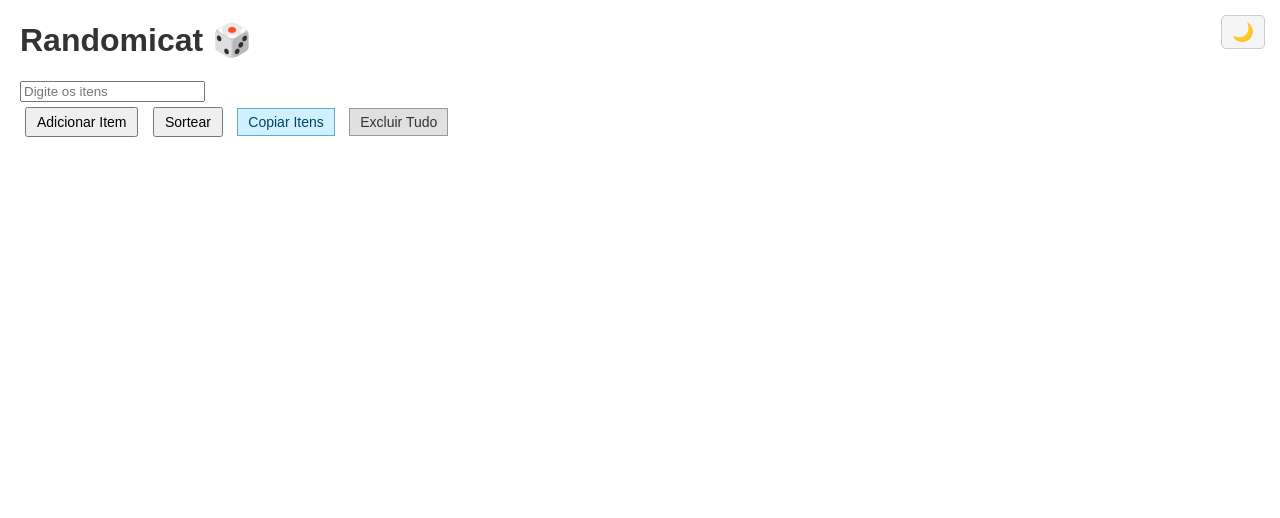
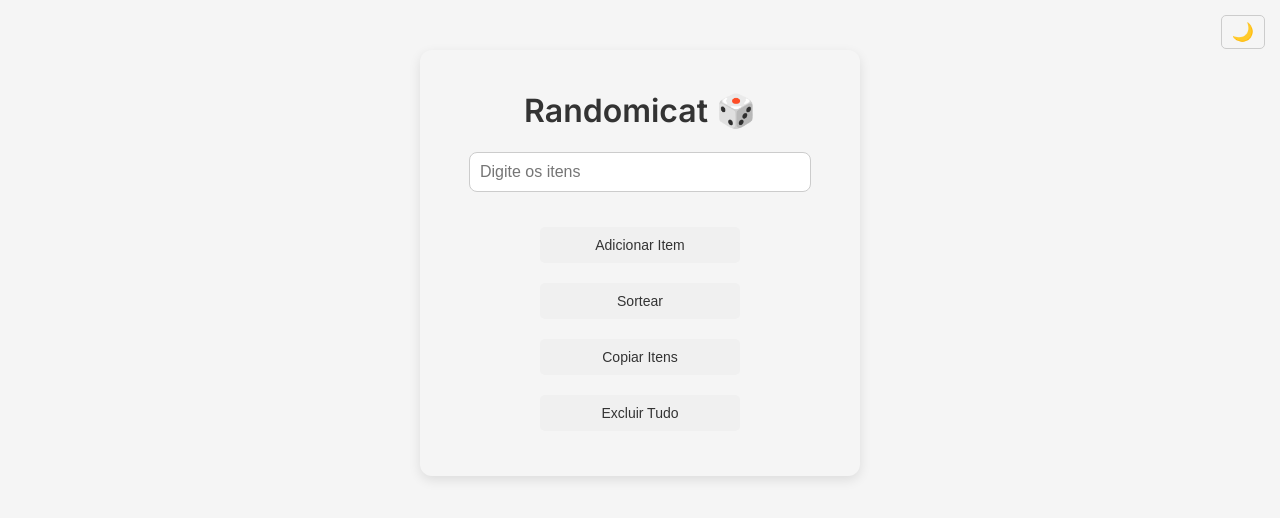
Before and after one commit to jonathaxs/randomicat, a plain HTML site: page index.html in a window 1280 px wide. Drawn offline with Linux system fonts and the light colour scheme.

Commit message:
Novos estilos de alinhamento e tamanho adicionados

```diff
--- a/style.css
+++ b/style.css
@@ -11,10 +11,21 @@
 
 /* Estilo geral do body */
 body {
-  font-family: Arial, sans-serif;
+  font-family: 'Inter', sans-serif;
   margin: 20px;
   background-color: var(--cor-do-background);
   color: var(--cor-do-texto);
+}
+
+/* Estilo do container principal */
+.container {
+  background-color: var(--cor-do-card);
+  border-radius: 12px;
+  box-shadow: 0 4px 12px rgba(0,0,0,0.1);
+  max-width: 400px;
+  margin: 50px auto;
+  padding: 20px;
+  text-align: center;
 }
 
 /* Estilo do título principal */
@@ -22,12 +33,51 @@ h1 {
   color: var(--cor-do-texto);
 }
 
+/* Estilo do input */
+input[type="text"] {
+  border: 1px solid #ccc;
+  border-radius: 8px;
+  font-size: 16px;
+  margin-bottom: 15px;
+  padding: 10px;
+  width: 80%;
+}
+
 /* Estilo geral dos botões */
 button {
-  padding: 5px 10px;
+  background-color: #f0f0f0;
+  border: none;
+  border-radius: 5px;
+  color: #333;
+  cursor: pointer;
+  font-size: 14px;
   margin: 5px;
-  font-size: 14px;
-  cursor: pointer;
+  padding: 10px;
+  transition: background-color 0.3s;
+}
+button:hover {
+  transform: scale(1.05);
+}
+
+/* Botões de excluir dentro dos itens da lista */
+li button {
+  background-color: #ff4d4d;
+  color: white;
+  border: none;
+  border-radius: 3px;
+  padding: 5px 8px;
+}
+
+/* Div dos botões gerais */
+.grupo-de-botoes {
+  align-items: center;
+  display: flex;
+  flex-direction: column;
+  gap: 10px;
+  margin-top: 15px;
+}
+.grupo-de-botoes button {
+  width: 200px;
 }
 
 /* Estilo da lista */
@@ -48,34 +98,26 @@ li {
   align-items: center;
 }
 
-/* Botões de excluir dentro dos itens da lista */
-li button {
-  background-color: #ff4d4d;
-  color: white;
-  border: none;
-  border-radius: 3px;
-  padding: 5px 8px;
-}
-
-/* Botão Copiar Itens */
-button:nth-of-type(3) {
-  background-color: #d0f0ff;
-  border: 1px solid #66aacc;
-  color: #004466;
-}
-
-/* Botão para Excluir Tudo */
-button:nth-of-type(4) {
-  background-color: #e0e0e0;
-  border: 1px solid #999;
-  color: #333;
-}
-
 /* Estilo do resultado do sorteio */
 #resultado-do-sorteio {
+  font-size: 18px;
   font-weight: bold;
   margin-top: 20px;
-  font-size: 18px;
+  text-align: center;
+}
+#resultado-do-sorteio.animar {
+  animation: surgirDoNada 1.2s ease;
+}
+/* Animação de surgirDoNada para o resultado do sorteio */
+@keyframes surgirDoNada {
+  from {
+    opacity: 0;
+    transform: translateY(-10px);
+  }
+  to {
+    opacity: 1;
+    transform: translateY(0);
+  }
 }
 
 /* Estilo do aviso de duplicados */
```
